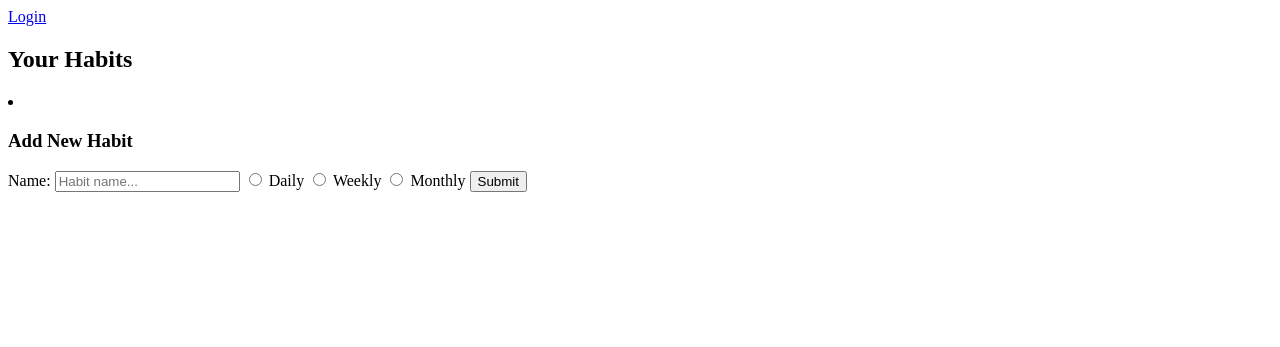
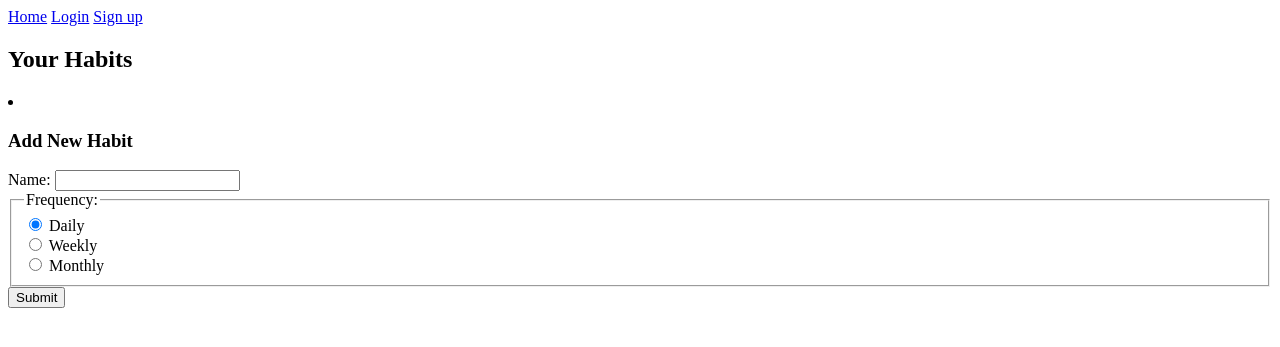
Before and after one commit to sarembot/habit-tracker, a Django app: page /habits in a window 1280 px wide. Shown: the top 347 px of the page. Run offline with Django 5.2, Linux system fonts and the light colour scheme.

Commit message:
Created core habit model/view

```diff
--- a/apps/habits/forms.py
+++ b/apps/habits/forms.py
@@ -11,7 +11,12 @@ class SignUpForm(forms.Form):
     password1 = forms.CharField(widget=forms.PasswordInput, min_length=8)
     password2 = forms.CharField(widget=forms.PasswordInput, min_length=8)
 
-class HabitForm(forms.ModelForm):
+class HabitForm(forms.ModelForm): #ModelForm automatically creates fields based on the model
+    frequency = forms.ChoiceField(
+        choices=Habit.FREQUENCY_CHOICES,
+        widget=forms.RadioSelect, # instead of default dropdown
+        initial='daily'
+    )
     class Meta:
         model = Habit
         fields = [
--- a/apps/habits/models.py
+++ b/apps/habits/models.py
@@ -34,9 +34,12 @@ class Habit(models.Model):
 
     user = models.ForeignKey(User, on_delete=models.CASCADE) #link habits to a user
 
-    # TODO: Methods - mark completed
 
 # keep track of completed habits - use data for visualizations
 class CompletedHabit(models.Model):
     habit = models.ForeignKey(Habit, on_delete=models.CASCADE)
     completed_date = models.DateField(auto_now_add=True)
+
+    # User marks a habit as complete
+    # Data sent to database
+    # Habit is displayed as complete - reset next day
--- a/apps/habits/templates/habits/base.html
+++ b/apps/habits/templates/habits/base.html
@@ -13,8 +13,9 @@
                 <a href="{% url 'habits' %}">Your Habits</a>
                 <a href="{% url 'logout' %}">Logout</a>
             {% else %}
-                <a href="{% url 'home'%}"></a>
+                <a href="{% url 'home'%}">Home</a>
                 <a href="{% url 'login' %}">Login</a>
+                <a href="{% url 'signup' %}">Sign up</a>
             {% endif %}
         </nav>
     </header>
--- a/apps/habits/templates/habits/habits.html
+++ b/apps/habits/templates/habits/habits.html
@@ -7,17 +7,9 @@
 
     </li>
     <h3>Add New Habit</h3>
-    <form action="post" method="post">
-        <label for="name">Name:</label>
-        <input id="name"type="text" placeholder="Habit name...">
-        <input type="radio" name="freq" id="daily">
-        <label for="daily">Daily</label>
-
-        <input type="radio" id="weekly" name="freq">
-        <label for="weekly">Weekly</label>
-
-        <input type="radio" id="monthly" name="freq">
-        <label for="monthly">Monthly</label>
+   <form action="{% url 'habits' %}" method="post">
+        {% csrf_token %}
+        {{ form }}
         <input type="submit">
     </form>
 
--- a/apps/habits/templates/habits/home.html
+++ b/apps/habits/templates/habits/home.html
@@ -11,6 +11,8 @@
         <li>Simple analytics to visualize your progress</li>
         <li>Free to use. No ads or trackers.</li>
     </ul>
-    <a href = "{% url 'signup' %}">Sign Up</a>
+    {% if not user.is_authenticated %}
+    <a href = "{% url 'signup' %}">Create an account</a>
+    {% endif %}
 
 {% endblock %}
--- a/apps/habits/views.py
+++ b/apps/habits/views.py
@@ -1,6 +1,7 @@
 from django.shortcuts import render, redirect
 from .forms import LoginForm, SignUpForm, HabitForm
-from django.contrib.auth.models import User
+from .models import Habit, User
+# from django.contrib.auth.models import User
 from django.contrib.auth import authenticate, login as auth_login, logout as auth_logout
 
 # request param contains all the info about the current HTTP request
@@ -9,6 +10,7 @@ from django.contrib.auth import authenticate, login as auth_login, logout as aut
 def home(request):
     return render(request, 'habits/home.html')
 
+# AUTHENTICATION
 def login(request):
     if request.method == 'POST':
         form = LoginForm(request.POST)
@@ -59,5 +61,15 @@ def success(request):
     return render(request, 'habits/registration/success.html')
 
 
+# HABITS
 def habits(request):
-    return render(request, 'habits/habits.html')
+    if request.method == 'POST':
+        form = HabitForm(request.POST)
+        if form.is_valid():
+            # Create new habit
+            habit = form.save(commit=False) # "pause" save
+            habit.user = User.objects.get(id=request.user.id) # associate user with habit
+            habit.save() # complete save to db
+    else:
+        form = HabitForm()
+    return render(request, 'habits/habits.html', {'form': form})
```
